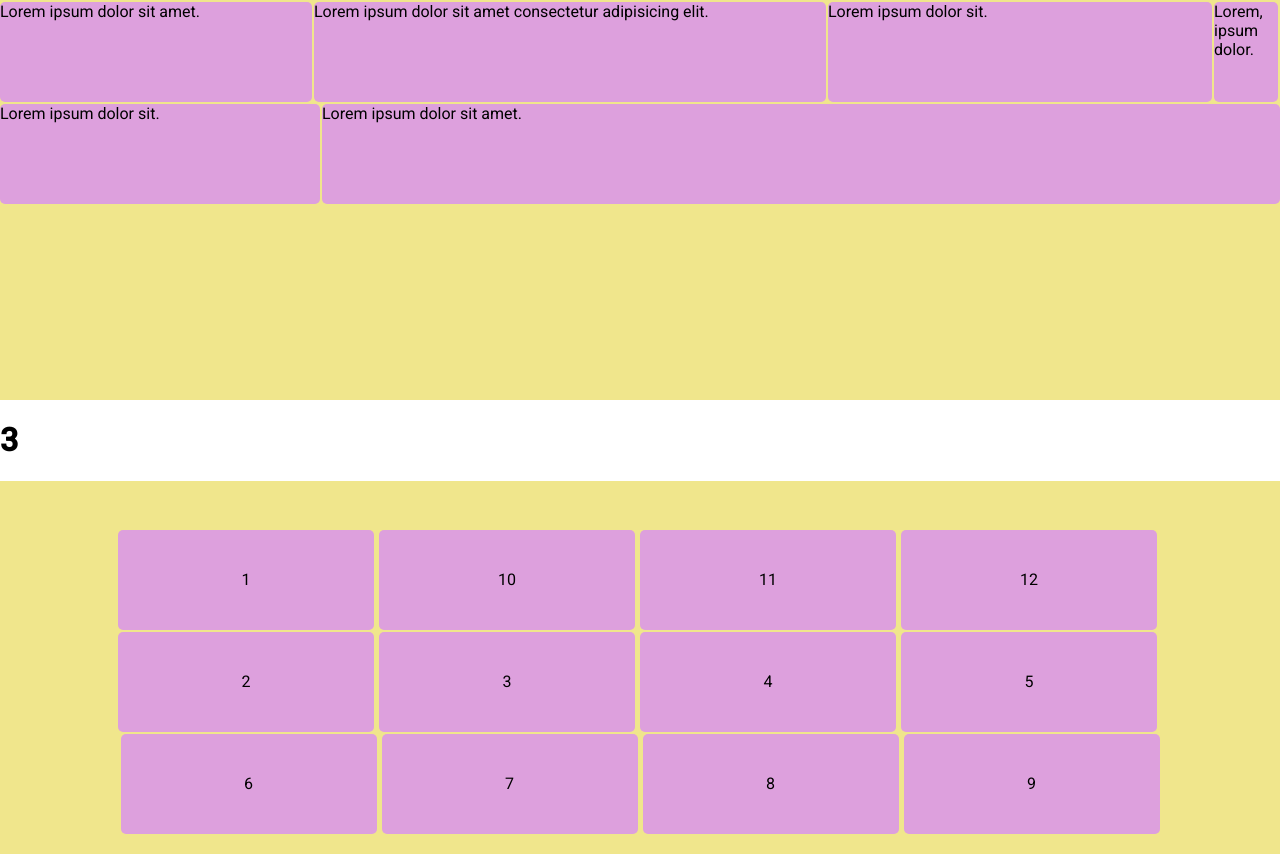
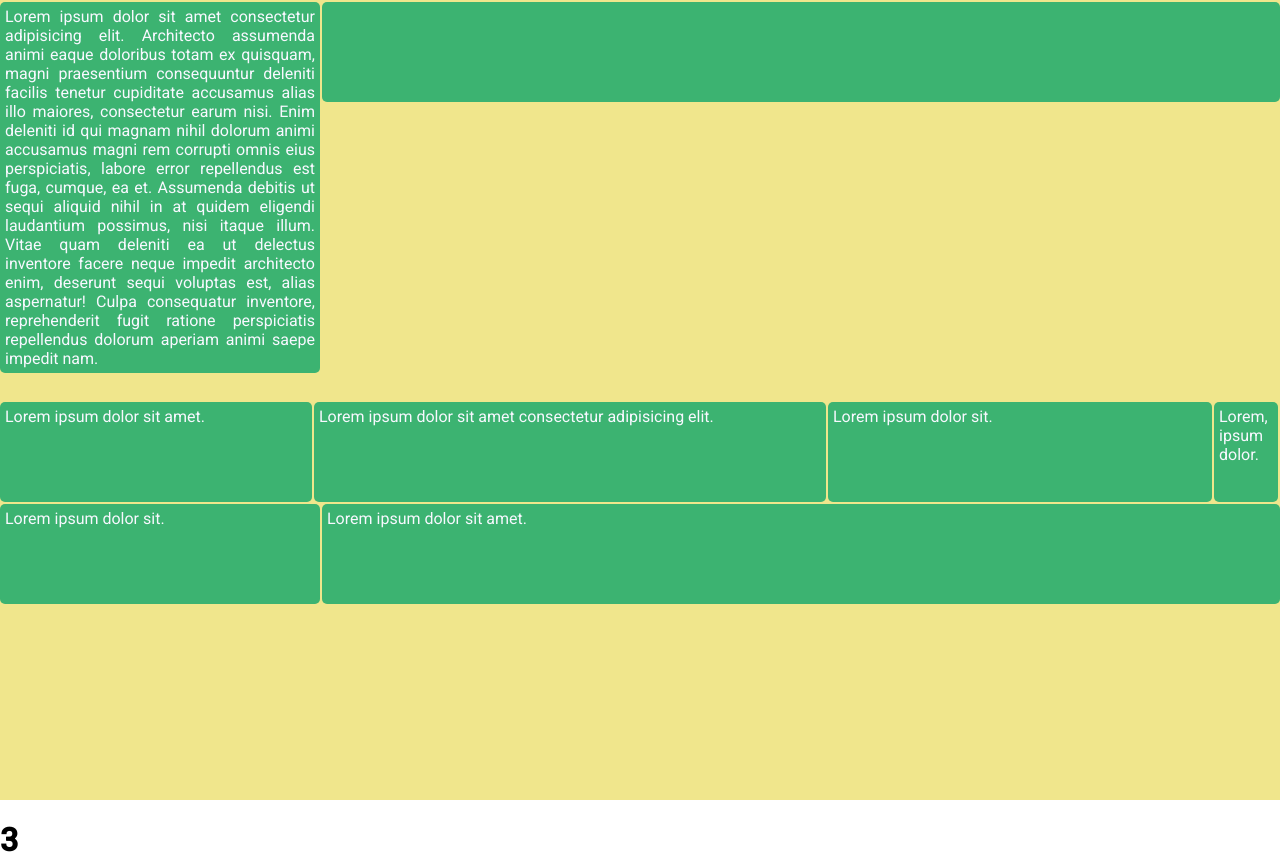
Before and after one commit to junkbin/layout-tutorial, an Angular app: page /page7 in a window 1280 px wide. Shown: the top 854 px of the page. Built offline with nearby package versions, Linux system fonts and the light colour scheme.

Commit message:
flex conteinure

```diff
--- a/src/app/page7/page7.component.css
+++ b/src/app/page7/page7.component.css
@@ -23,8 +23,11 @@
 }
 
 .child-2 {
-    background: plum;
-    height: 100px;
+    background: mediumseagreen;
+    color:ghostwhite;
+    text-align: justify;
+    min-height: 100px;
     border-radius: 5px;
     margin-top:2px;
+    padding: 5px;
 }
--- a/src/app/page7/page7.component.html
+++ b/src/app/page7/page7.component.html
@@ -1,3 +1,15 @@
+
+<div class="container-2" fxLayout="row wrap" fxLayoutAlign="start start" fxLayoutGap="2px">
+
+  <div class="child-2" fxFlex="25">
+    Lorem ipsum dolor sit amet consectetur adipisicing elit. Architecto assumenda animi eaque doloribus totam ex quisquam, magni praesentium consequuntur deleniti facilis tenetur cupiditate accusamus alias illo maiores, consectetur earum nisi. Enim deleniti id qui magnam nihil dolorum animi accusamus magni rem corrupti omnis eius perspiciatis, labore error repellendus est fuga, cumque, ea et. Assumenda debitis ut sequi aliquid nihil in at quidem eligendi laudantium possimus, nisi itaque illum. Vitae quam deleniti ea ut delectus inventore facere neque impedit architecto enim, deserunt sequi voluptas est, alias aspernatur! Culpa consequatur inventore, reprehenderit fugit ratione perspiciatis repellendus dolorum aperiam animi saepe impedit nam.
+  </div>
+
+  <div class="child-2" fxFlex>
+
+  </div>
+
+</div>
 
 <div class="container-2" fxLayout="row wrap" fxLayoutAlign="start start" fxLayoutGap="2px">
   <div class="child-2" fxFlex>
```
